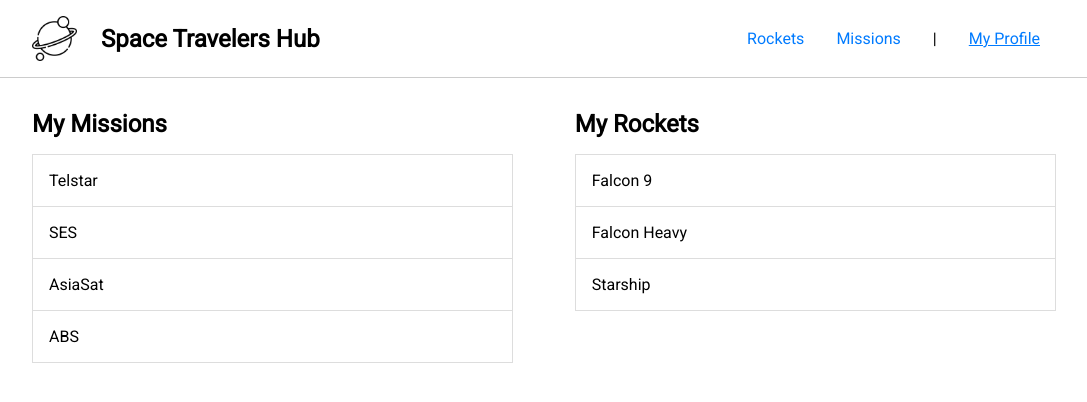
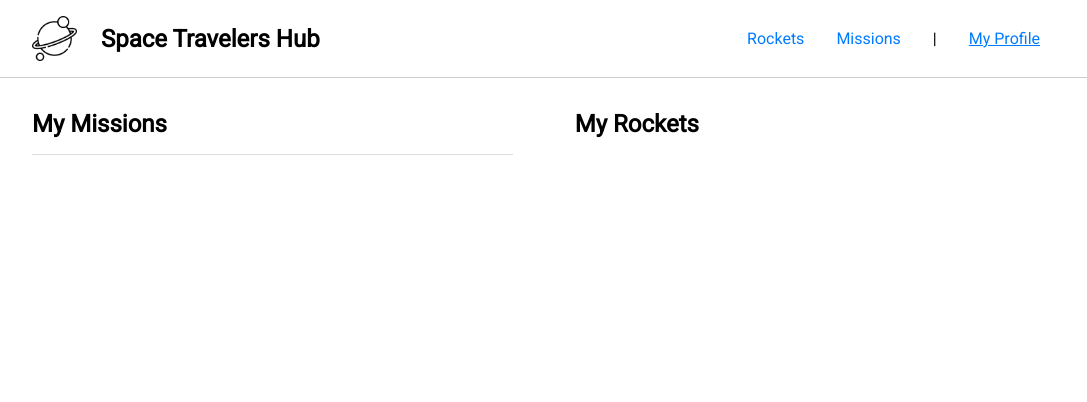
Before and after one commit to Cathella/react-group-project, a React (Create React App) app: page /profile in a window 1280 px wide. Shown: the top 402 px of the page, without its empty margins (96-1183 px from the left). Built offline with nearby package versions, Linux system fonts and the light colour scheme; the HTML template or start-up script is replaced by a standard one.

Commit message:
Rmove linter errors

```diff
--- a/src/components/Profile/Profile.js
+++ b/src/components/Profile/Profile.js
@@ -5,35 +5,34 @@
 const Profile = () => {
   const allMissions = useSelector((state) => state.missions);
 
+  const missionsJoined = allMissions.filter((mission) => {
+    if (mission.status === true) {
+      return mission;
+    }
+    return null;
+  });
+
   return (
     <div className="container">
       <div className="my-profile">
         <section>
           <h2>My Missions</h2>
           <ul>
-            {/* {
-              allMissions.missions.map((mission) => {
-                if (mission.state === true) {
-                  return (
-                    <li>{mission.mission_name}</li>
-                  );
-                }
-                return false;
-              })
-            } */}
-            <li>Telstar</li>
+            {/* <li>Telstar</li>
             <li>SES</li>
             <li>AsiaSat</li>
-            <li>ABS</li>
+            <li>ABS</li> */}
+            {
+              missionsJoined.map((mission) => (
+                <li key={mission.mission_id}>
+                  {mission.mission_name}
+                </li>
+              ))
+            }
           </ul>
         </section>
         <section>
           <h2>My Rockets</h2>
-          <ul>
-            <li>Falcon 9</li>
-            <li>Falcon Heavy</li>
-            <li>Starship</li>
-          </ul>
         </section>
       </div>
     </div>
```
Also changed, not shown: src/components/Profile/Profile.css (line endings or trailing spaces).
